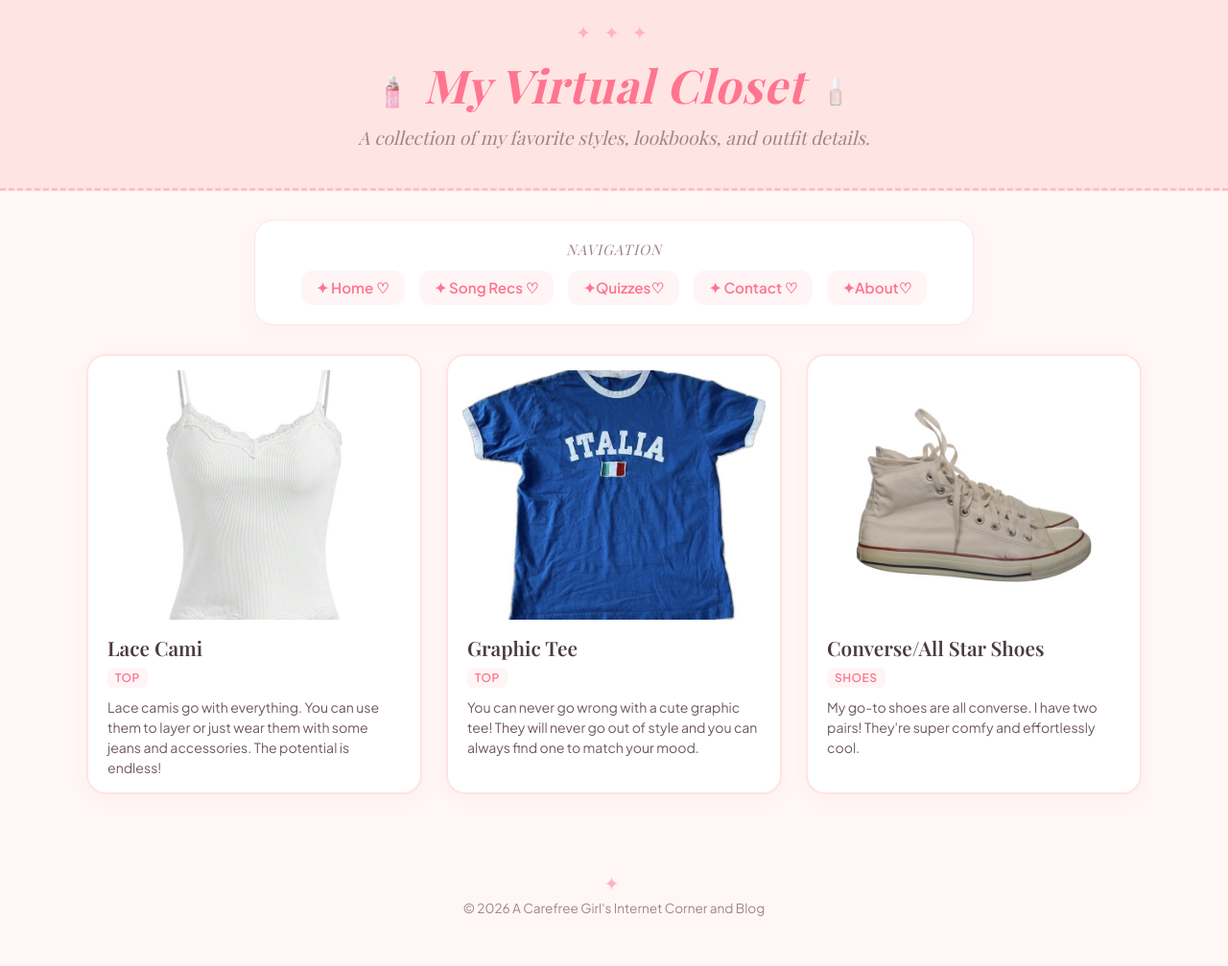
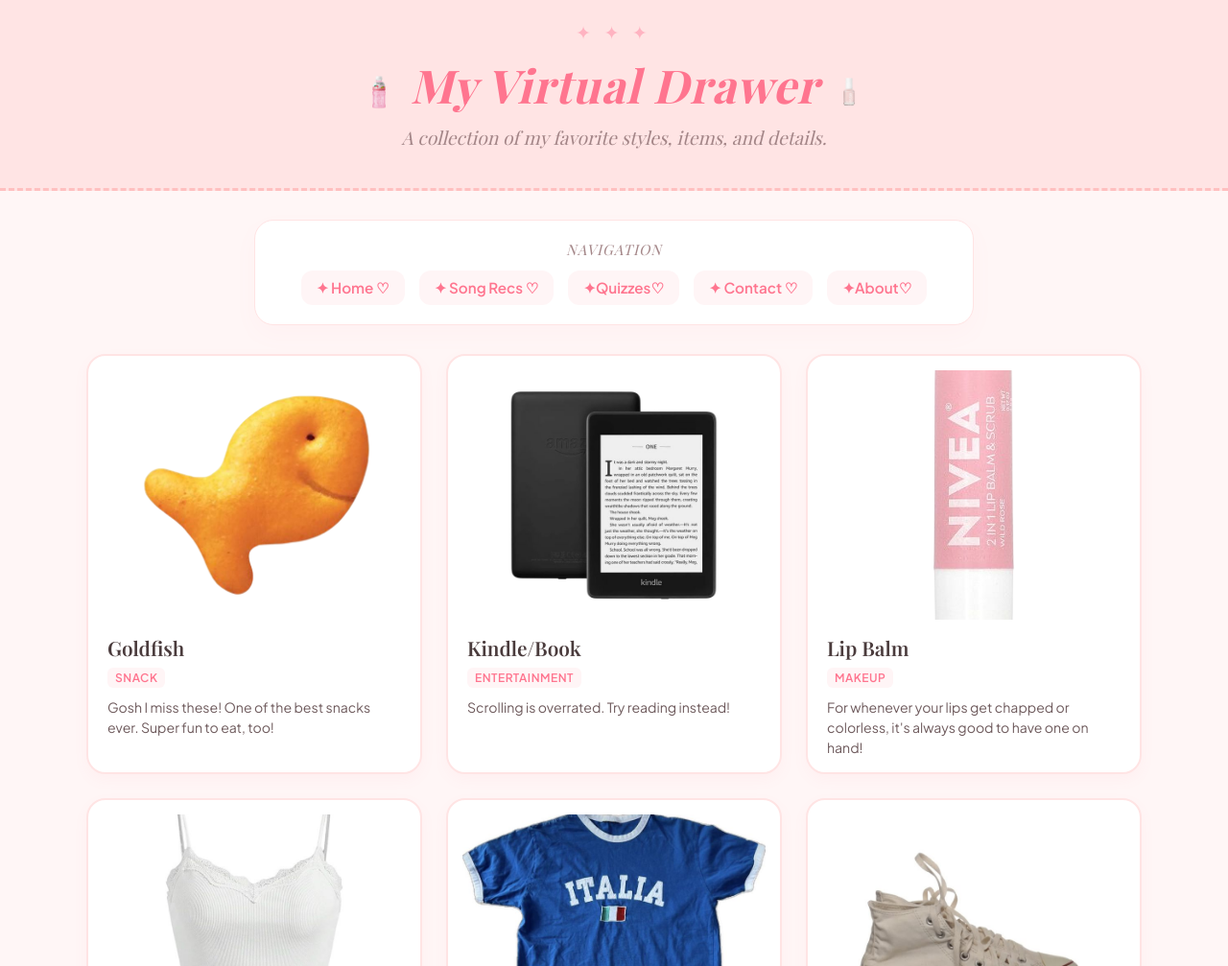
Before and after one commit to miazee2009/A-Carefree-Girl-s-Internet-Corner-and-Blog, a plain HTML site: page page3.html in a window 1280 px wide. Shown: the part 260-1267 px from the top of the page at 96% size. Drawn offline with nearby package versions, Linux system fonts and the light colour scheme; a web font is replaced by a local one.

Commit message:
Add files via upload

```diff
--- a/page3.html
+++ b/page3.html
@@ -3,7 +3,7 @@
 <head>
     <meta charset="UTF-8">
     <meta name="viewport" content="width=device-width, initial-scale=1.0">
-    <title>My Virtual Closet & Outfit Picks</title>
+    <title>My Outfit Picks and Loved Items</title>
     <link rel="stylesheet" href="style.css">
 </head>
 <body>
@@ -15,10 +15,10 @@
         <div class="sparkle-decoration">✦ ✦ ✦</div>
         <h1>
             <img src="mogu.png" alt="icon" class="title-custom-icon left-icon">
-            My Virtual Closet
+            My Virtual Drawer
             <img src="essiepolish.png" alt="icon" class="title-custom-icon right-icon">
         </h1>
-        <p>A collection of my favorite styles, lookbooks, and outfit details.</p>
+        <p>A collection of my favorite styles, items, and details.</p>
     </header>
 
     <nav class="top-nav">
@@ -33,6 +33,36 @@
     </nav>
 
     <main>
+        <div class="closet-card">
+            <div class="closet-image-container">
+                <img src="goldfish.png" alt="Outfit Pick" class="closet-image">
+            </div>
+            <div class="closet-details">
+                <h3>Goldfish</h3>
+                <span class="closet-tag">Snack</span>
+                <p>Gosh I miss these! One of the best snacks ever. Super fun to eat, too!</p>
+            </div>
+        </div>
+        <div class="closet-card">
+            <div class="closet-image-container">
+                <img src="kindle.png" alt="Outfit Pick" class="closet-image">
+            </div>
+            <div class="closet-details">
+                <h3>Kindle/Book</h3>
+                <span class="closet-tag">Entertainment</span>
+                <p>Scrolling is overrated. Try reading instead!</p>
+            </div>
+        </div>
+        <div class="closet-card">
+            <div class="closet-image-container">
+                <img src="lipbalm.png" alt="Outfit Pick" class="closet-image">
+            </div>
+            <div class="closet-details">
+                <h3>Lip Balm</h3>
+                <span class="closet-tag">Makeup</span>
+                <p>For whenever your lips get chapped or colorless, it's always good to have one on hand!</p>
+            </div>
+        </div>
         <div class="closet-card">
             <div class="closet-image-container">
                 <img src="lacecami.jpg" alt="Outfit Pick" class="closet-image">
```
Also changed, not shown: index.html (+17 -1 lines), page2.html (+1 -1 lines), page4.html (+1 -1 lines), page5.html (+1 -1 lines), page6.html (+11 -8 lines), goldfish.png (added), iroha.jpg (added), kindle.png (added), lipbalm.png (added), theblonde.jpg (added).
